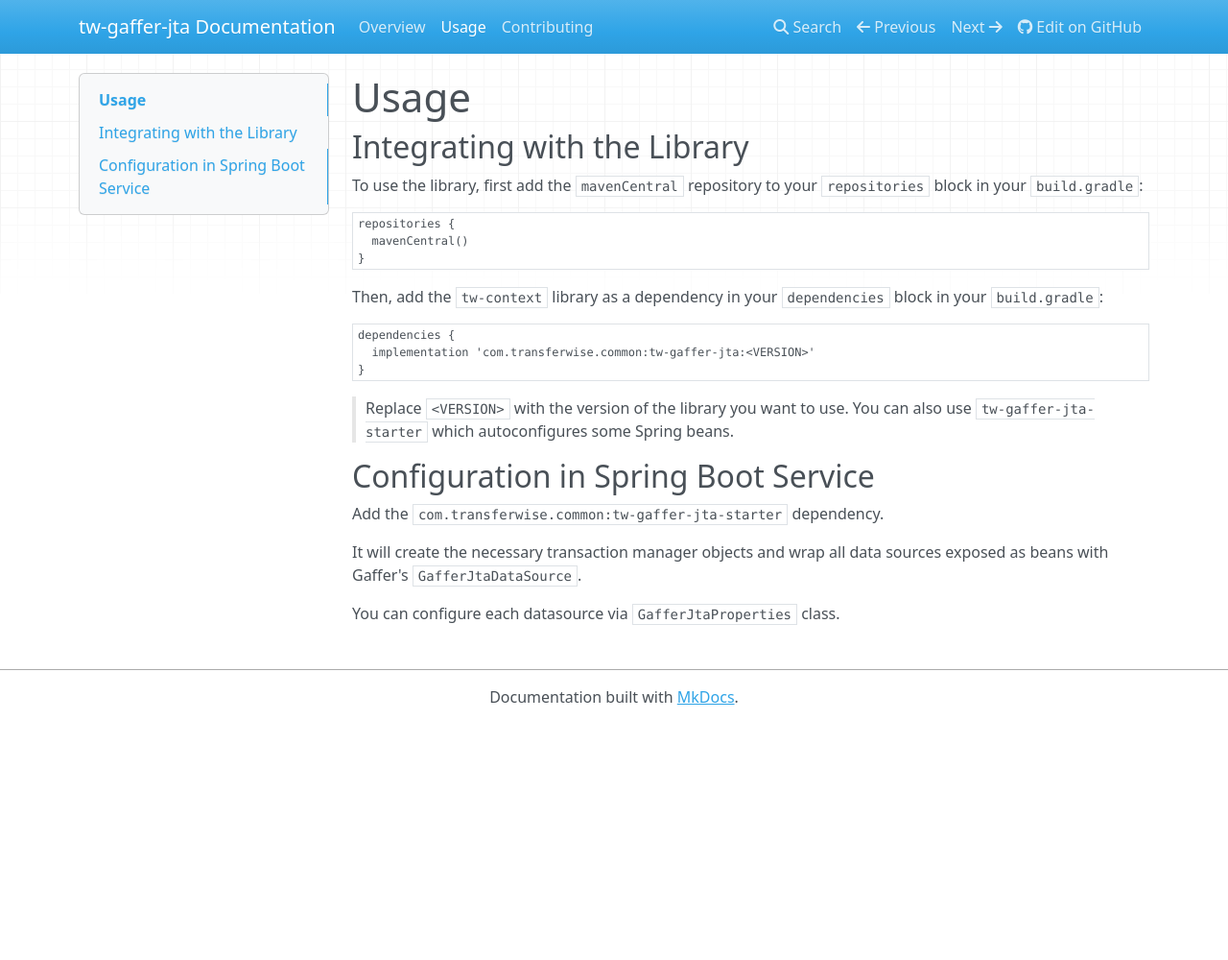
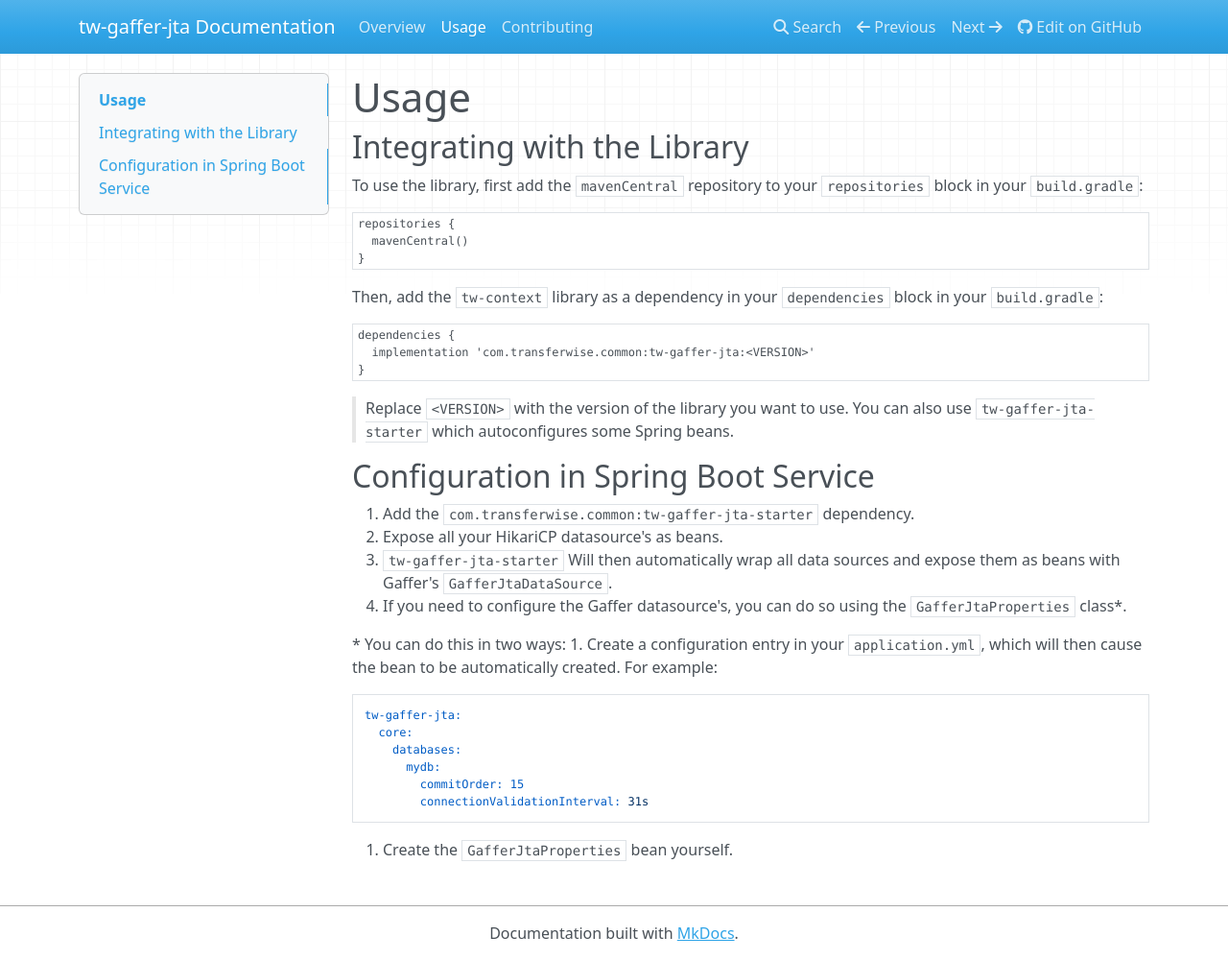
Before and after one commit to transferwise/tw-gaffer-jta, an MkDocs documentation site: the page built from docs/usage.md, in a window 1280 px wide and 1000 px high. Shown: the whole window at 96% size. Built offline with MkDocs 1.6.1, drawn with Linux system fonts in a browser that asks for light colours; nearby versions of some CDN libraries.

Commit message:
Documentation improvement, explaining how to use starter lib (#19)
* Slight documentation improvement

* Add further documentation for configuring the datasources

````diff
--- a/docs/usage.md
+++ b/docs/usage.md
@@ -18,8 +18,19 @@ dependencies {
 
 ## Configuration in Spring Boot Service
 
-Add the `com.transferwise.common:tw-gaffer-jta-starter` dependency.
+1. Add the `com.transferwise.common:tw-gaffer-jta-starter` dependency.
+2. Expose all your HikariCP datasource's as beans.
+3. `tw-gaffer-jta-starter` Will then automatically wrap all data sources and expose them as beans with Gaffer's `GafferJtaDataSource`.
+4. If you need to configure the Gaffer datasource's, you can do so using the `GafferJtaProperties` class*.
 
-It will create the necessary transaction manager objects and wrap all data sources exposed as beans with Gaffer's `GafferJtaDataSource`.
-
-You can configure each datasource via `GafferJtaProperties` class.
+\* You can do this in two ways:
+1. Create a configuration entry in your `application.yml`, which will then cause the bean to be automatically created. For example:
+```yaml
+tw-gaffer-jta:
+  core:
+    databases:
+      mydb:
+        commitOrder: 15
+        connectionValidationInterval: 31s
+```
+2. Create the `GafferJtaProperties` bean yourself.
````
